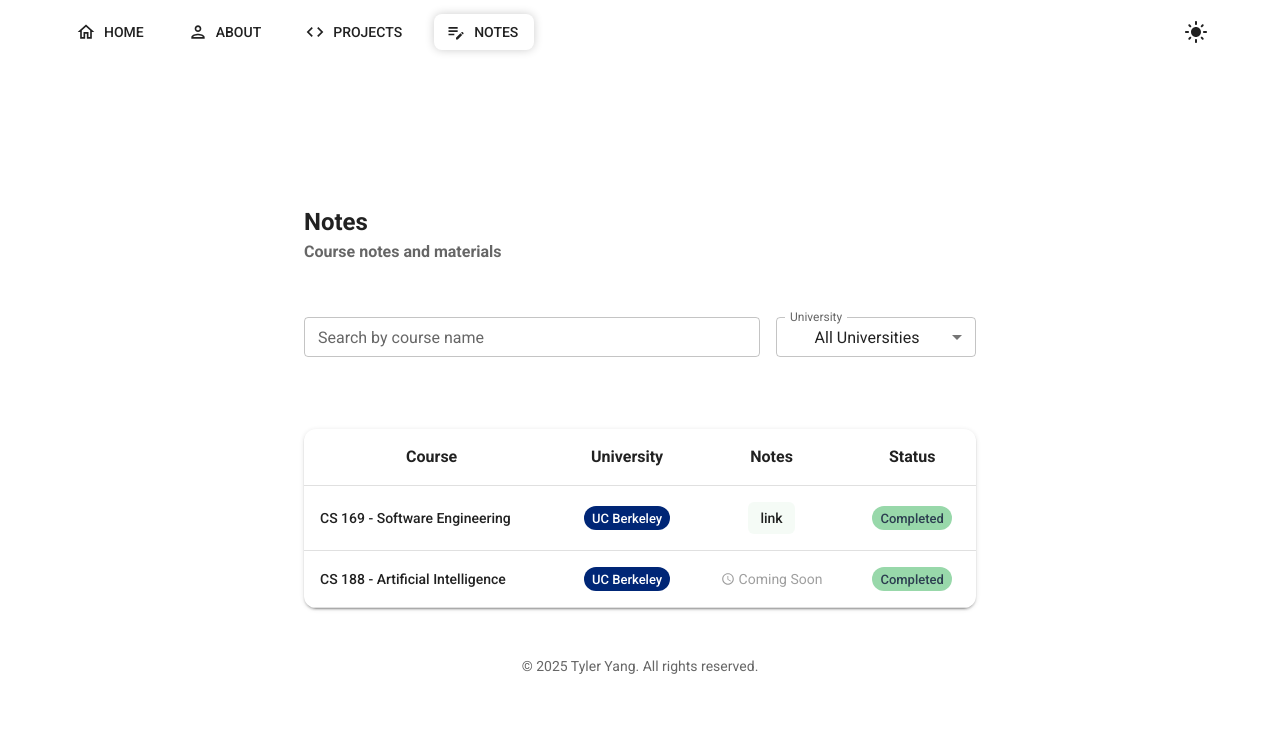
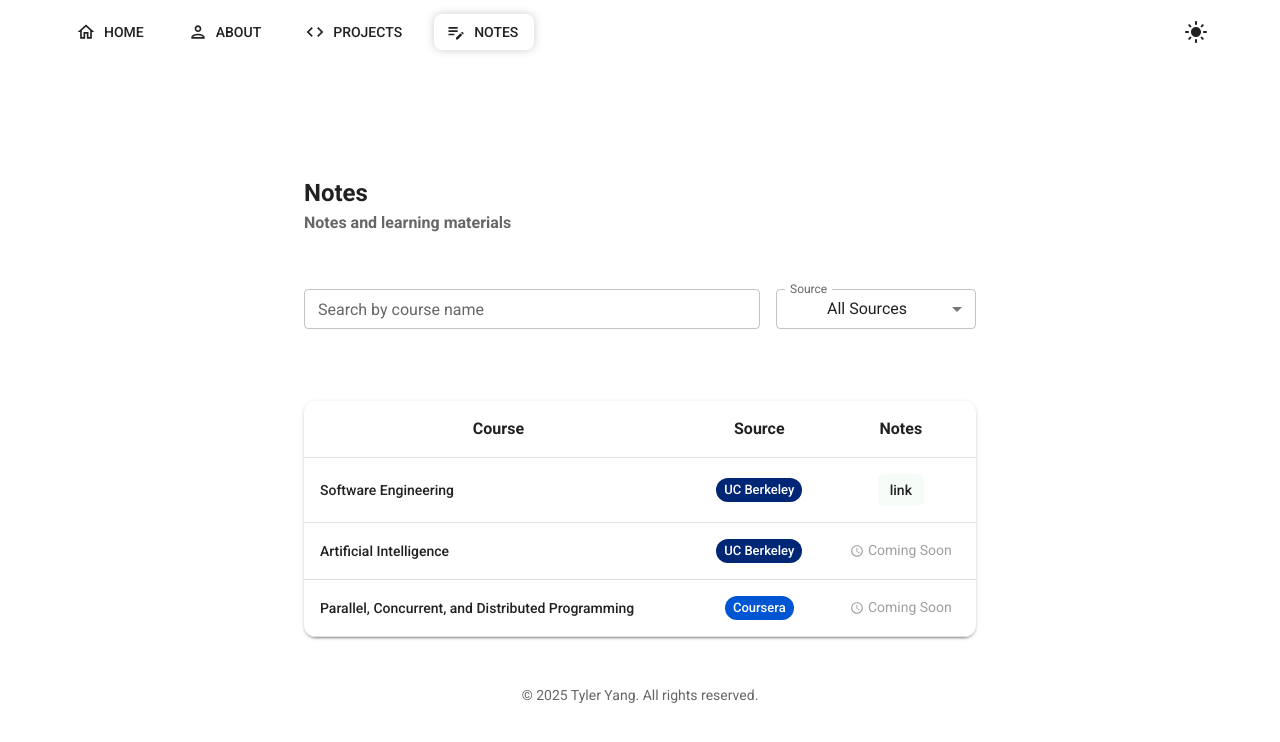
Before and after one commit to tylerhyang/websitev1, a React (Vite) app: page /notes in a window 1280 px wide. Shown: the top 742 px of the page. Built offline with nearby package versions, Linux system fonts and the light colour scheme.

Commit message:
[fix] update notes framework for more coverage

```diff
--- a/src/pages/Notes.tsx
+++ b/src/pages/Notes.tsx
@@ -6,112 +6,53 @@ import type { FC } from 'react';
 
 type NoteItem = {
   course: string;
-  university: string;
+  source: string;
   url: string;
-  status: 'completed' | 'in-progress' | 'scheduled';
 };
 const Notes: FC = () => {
   const UC_BERKELEY = 'UC Berkeley';
   const GEORGIA_TECH = 'Georgia Tech';
+  const COURSERA = 'Coursera';
   const [searchTerm, setSearchTerm] = useState('');
-  const [selectedUniversity, setSelectedUniversity] = useState<string>('all');
+  const [selectedSource, setSelectedSource] = useState<string>('all');
   const notesData: NoteItem[] = [
     {
-      course: 'CS 169 - Software Engineering',
-      university: UC_BERKELEY,
-      url: 'https://docs.google.com/document/d/1LDNRce6HYgEslVF_gqo1N_sUpB-YgPz6T5XC_LgIp2w/edit?tab=t.0#heading=h.1o8ul35vkldf',
-      status: 'completed'
+      course: 'Software Engineering',
+      source: UC_BERKELEY,
+      url: 'https://docs.google.com/document/d/1LDNRce6HYgEslVF_gqo1N_sUpB-YgPz6T5XC_LgIp2w/edit?tab=t.0#heading=h.1o8ul35vkldf'
     },
     {
-      course: 'CS 188 - Artificial Intelligence',
-      university: UC_BERKELEY,
-      url: '',
-      status: 'completed'
+      course: 'Artificial Intelligence',
+      source: UC_BERKELEY,
+      url: ''
+    },
+    {
+      course: 'Parallel, Concurrent, and Distributed Programming',
+      source: COURSERA,
+      url: ''
     }
   ];
 
-  const universities = useMemo(() => {
-    const uniqueUniversities = [...new Set(notesData.map(item => item.university))];
-    return ['all', ...uniqueUniversities];
+  const sources = useMemo(() => {
+    const uniqueSources = [...new Set(notesData.map(item => item.source))];
+    return ['all', ...uniqueSources];
   }, []);
 
   // Filter and search logic
   const filteredNotes = useMemo(() => {
     return notesData.filter(item => {
       const matchesSearch = item.course.toLowerCase().includes(searchTerm.toLowerCase());
-      const matchesUniversity = selectedUniversity === 'all' || item.university === selectedUniversity;
-      return matchesSearch && matchesUniversity;
+      const matchesSource = selectedSource === 'all' || item.source === selectedSource;
+      return matchesSearch && matchesSource;
     });
-  }, [searchTerm, selectedUniversity]);
+  }, [searchTerm, selectedSource]);
 
-  const getStatusChip = (status: string) => {
-    switch (status) {
-      case 'completed':
-        return (
-          <Chip
-            label="Completed"
-            size="small"
-            sx={{
-              backgroundColor: '#98D8AA',
-              color: '#2C3E50',
-              fontWeight: 500,
-              '&:hover': {
-                backgroundColor: '#B4E4C7',
-              }
-            }}
-          />
-        );
-      case 'in-progress':
-        return (
-          <Chip
-            label="In Progress"
-            size="small"
-            sx={{
-              backgroundColor: '#A8D8EA',
-              color: '#2C3E50',
-              fontWeight: 500,
-              '&:hover': {
-                backgroundColor: '#B8E0F0',
-              }
-            }}
-          />
-        );
-      case 'scheduled':
-        return (
-          <Chip
-            label="Scheduled"
-            size="small"
-            sx={{
-              backgroundColor: '#D4B5FF',
-              color: '#2C3E50',
-              fontWeight: 500,
-              '&:hover': {
-                backgroundColor: '#E0C4FF',
-              }
-            }}
-          />
-        );
-      default:
-        return (
-          <Chip
-            label="Unknown"
-            size="small"
-            sx={{
-              backgroundColor: '#E0E0E0',
-              color: '#2C3E50',
-              fontWeight: 500,
-            }}
-          />
-        );
-    }
-  };
-
-  const getUniversityChip = (university: string) => {
-    switch (university) {
+  const getSourceChip = (source: string) => {
+    switch (source) {
       case UC_BERKELEY:
         return (
           <Chip
-            label={university}
+            label={source}
             size="small"
             sx={{
               backgroundColor: '#002676',
@@ -123,7 +64,7 @@ const Notes: FC = () => {
       case GEORGIA_TECH:
         return (
           <Chip
-            label={university}
+            label={source}
             size="small"
             sx={{
               backgroundColor: '#B3A369',
@@ -132,10 +73,22 @@ const Notes: FC = () => {
             }}
           />
         );
+      case COURSERA:
+        return (
+          <Chip
+            label={source}
+            size="small"
+            sx={{
+              backgroundColor: '#0056D2',
+              color: '#FFFFFF',
+              fontWeight: 500
+            }}
+          />
+        );
       default:
         return (
           <Chip
-            label={university}
+            label={source}
             size="small"
             sx={{
               backgroundColor: '#E0E0E0',
@@ -163,7 +116,7 @@ const Notes: FC = () => {
             Notes
           </Typography>
           <Typography sx={{ fontWeight: 700 }} color="text.secondary" gutterBottom>
-            Course notes and materials
+            Notes and learning materials
           </Typography>
         </Box>
         <Box sx={{
@@ -181,15 +134,15 @@ const Notes: FC = () => {
                 placeholder="e.g., Machine Learning, CS 7641"
               />
               <FormControl size="small" sx={{ minWidth: 200 }}>
-                <InputLabel>University</InputLabel>
+                <InputLabel>Source</InputLabel>
                 <Select
-                  value={selectedUniversity}
-                  label="University"
-                  onChange={(e) => setSelectedUniversity(e.target.value)}
+                  value={selectedSource}
+                  label="Source"
+                  onChange={(e) => setSelectedSource(e.target.value)}
                 >
-                  {universities.map((university) => (
-                    <MenuItem key={university} value={university}>
-                      {university === 'all' ? 'All Universities' : university}
+                  {sources.map((source) => (
+                    <MenuItem key={source} value={source}>
+                      {source === 'all' ? 'All Sources' : source}
                     </MenuItem>
                   ))}
                 </Select>
@@ -210,13 +163,10 @@ const Notes: FC = () => {
                     Course
                   </TableCell>
                   <TableCell sx={{ fontWeight: 600, fontSize: '1rem', textAlign: 'center' }}>
-                    University
+                    Source
                   </TableCell>
                   <TableCell sx={{ fontWeight: 600, fontSize: '1rem', textAlign: 'center' }}>
                     Notes
-                  </TableCell>
-                  <TableCell sx={{ fontWeight: 600, fontSize: '1rem', textAlign: 'center' }}>
-                    Status
                   </TableCell>
                 </TableRow>
               </TableHead>
@@ -235,7 +185,7 @@ const Notes: FC = () => {
                         {item.course}
                       </TableCell>
                       <TableCell sx={{ textAlign: 'center' }}>
-                        {getUniversityChip(item.university)}
+                        {getSourceChip(item.source)}
                       </TableCell>
                       <TableCell sx={{ textAlign: 'center' }}>
                         {item.url ? (
@@ -272,9 +222,6 @@ const Notes: FC = () => {
                         </Box>
                         )}
                       </TableCell>
-                      <TableCell sx={{ textAlign: 'center' }}>
-                        {getStatusChip(item.status)}
-                      </TableCell>
                     </TableRow>
                   ))}
                 </TableBody>
```
